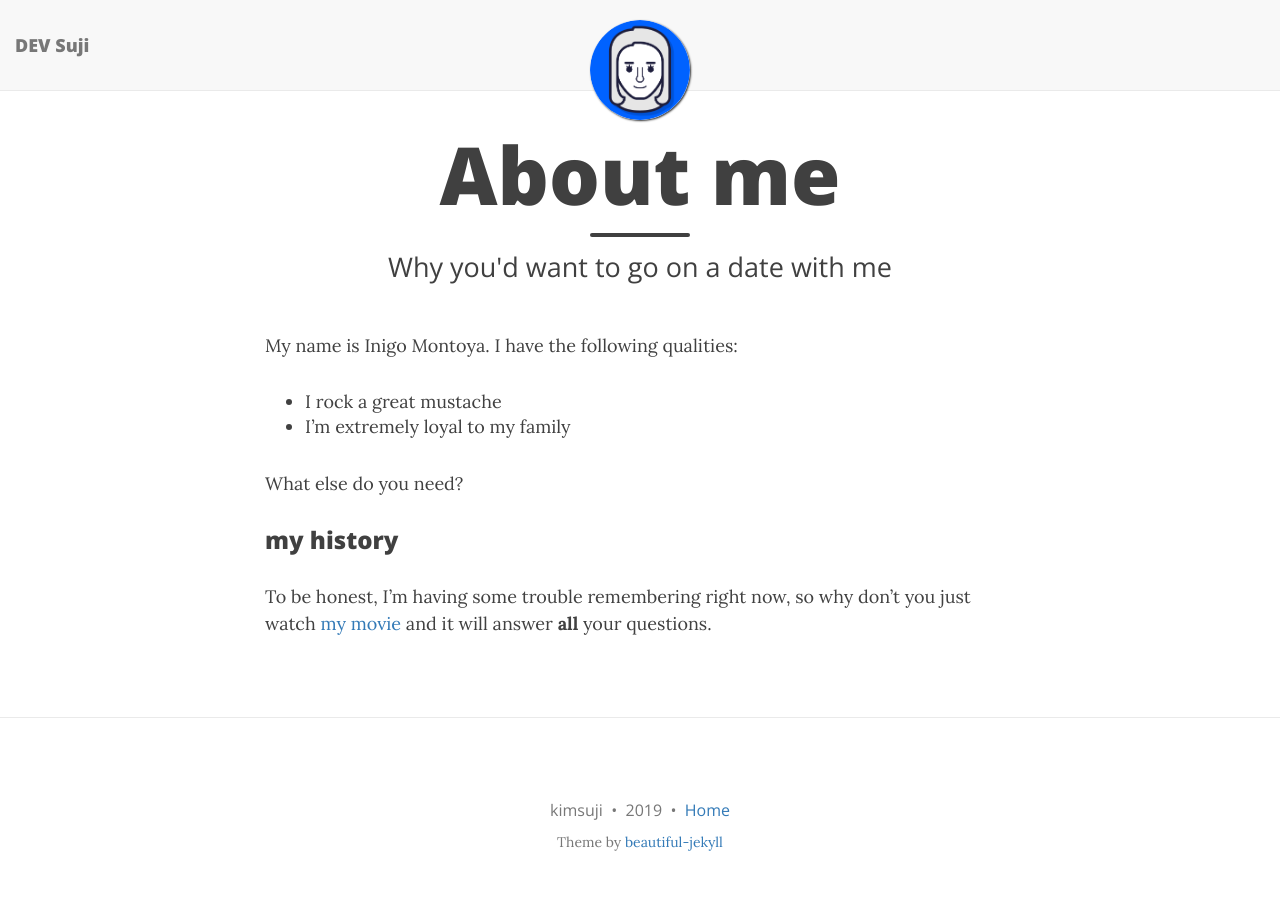
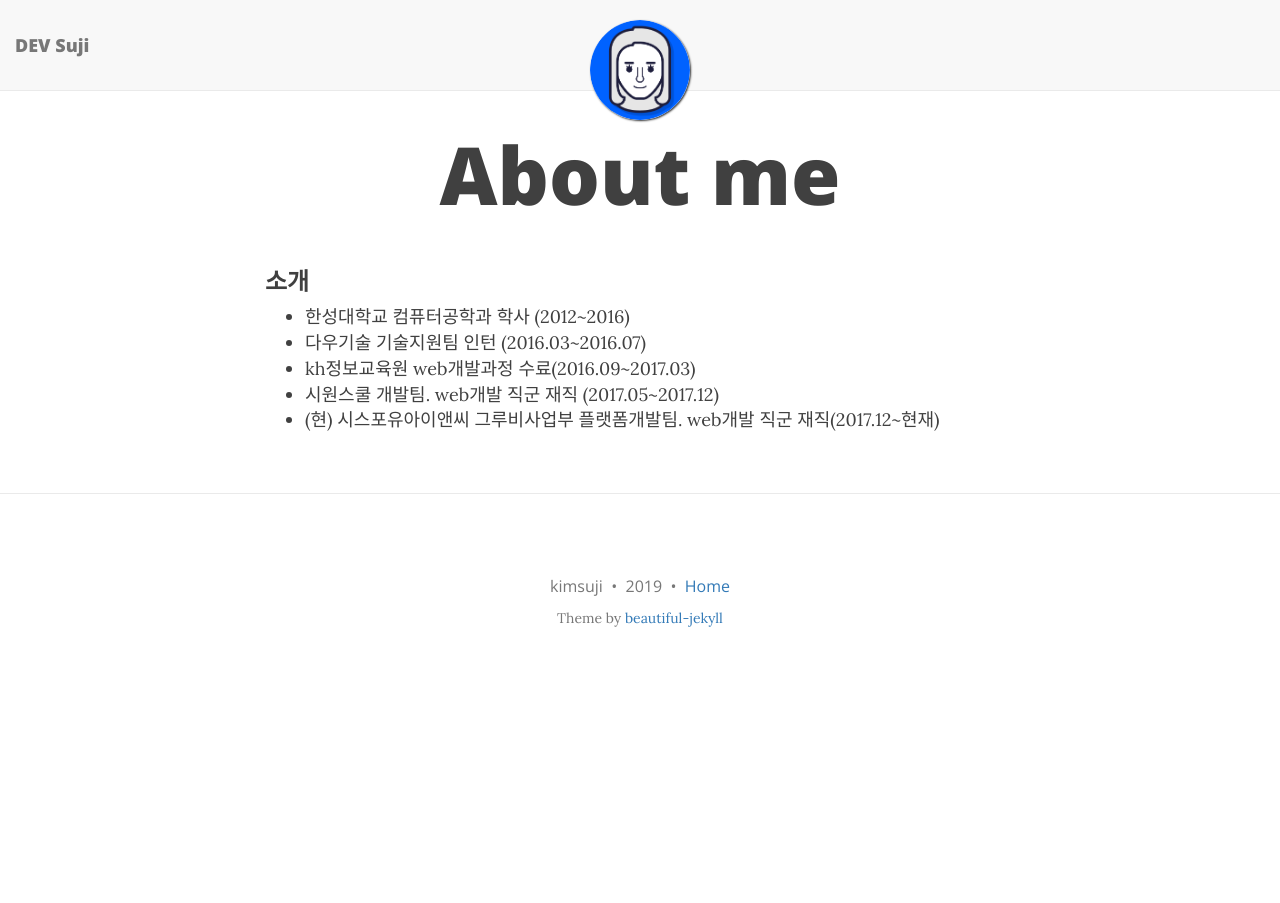
Before and after one commit to wkfwlspsl/wkfwlspsl.github.io, a Jekyll site: the page built from aboutme.md, in a window 1280 px wide. Built offline with Jekyll 4.4.1, drawn with Linux system fonts in a browser that asks for light colours; nearby versions of some CDN libraries.

Commit message:
Update aboutme.md

```diff
--- a/aboutme.md
+++ b/aboutme.md
@@ -1,16 +1,11 @@
 ---
 layout: page
 title: About me
-subtitle: Why you'd want to go on a date with me
 ---
 
-My name is Inigo Montoya. I have the following qualities:
-
-- I rock a great mustache
-- I'm extremely loyal to my family
-
-What else do you need?
-
-### my history
-
-To be honest, I'm having some trouble remembering right now, so why don't you just watch [my movie](http://en.wikipedia.org/wiki/The_Princess_Bride_%28film%29) and it will answer **all** your questions.
+### 소개
+- 한성대학교 컴퓨터공학과 학사 (2012~2016)<br>
+- 다우기술 기술지원팀 인턴 (2016.03~2016.07)<br>
+- kh정보교육원 web개발과정 수료(2016.09~2017.03)<br>
+- 시원스쿨 개발팀. web개발 직군 재직 (2017.05~2017.12)<br>
+- (현) 시스포유아이앤씨 그루비사업부 플랫폼개발팀. web개발 직군 재직(2017.12~현재)<br>
```
